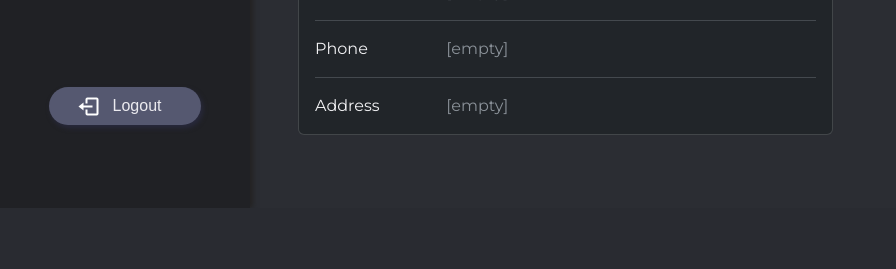
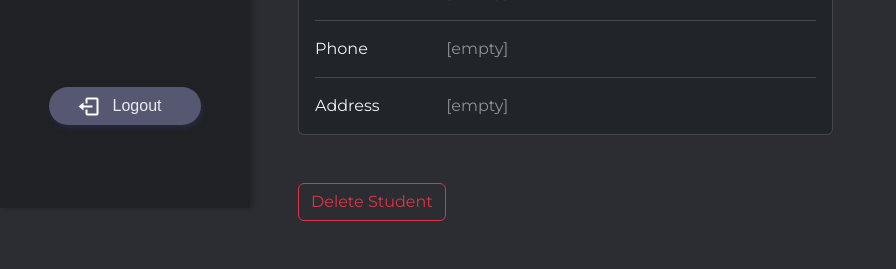
Before and after one commit to rnium/sec_ugrp, a Django app: page /account/student/1/ in a window 1280 px wide. Shown: the part 592-861 px from the top of the page, without its empty margins (0-896 px from the left). Before the commit the page ends 795 px from the top, so only its background shows below. Run offline with Django 4.2, Linux system fonts and the light colour scheme; a user stored in the database is signed in; tables that the repository leaves empty hold one stand-in row (values such as "Sample post"); grey boxes marked "Sample" are stand-in pictures; data that the repository does not hold is empty; some libraries are stand-ins or nearby versions; some web fonts are replaced.

Commit message:
delete student api

```diff
--- a/account/templates/account/view_student_profile.html
+++ b/account/templates/account/view_student_profile.html
@@ -180,8 +180,41 @@
             </div>
 
           </div>
+
+          <div class="delete-btn-container mt-4 w-100">
+            <button class="btn btn-outline-danger" data-bs-toggle="modal" data-bs-target="#deleteStudentModal">Delete Student</button>
+          </div>
         </div>
     </section>
+</div>
+
+<!-- Delete student Modal -->
+<div class="modal fade" id="deleteStudentModal" data-bs-backdrop="static" data-bs-keyboard="false" tabindex="-1" aria-labelledby="staticBackdropLabel" aria-hidden="true">
+  <div class="modal-dialog">
+      <div class="modal-content bg-material">
+          <div class="modal-header">
+              <div class="modal-title text-info" id="changeWithPasswordModalLabel">Confirm Action</div>
+              <button type="button" class="btn-close" data-bs-dismiss="modal" aria-label="Close"></button>
+          </div>
+          <div class="modal-body">
+              <div class="text-center mb-4 mt-1">Enter your password to continue</div>
+              <div class="input-group mb-3 shadow-sm">
+                  <span class="input-group-text bg-material-1" id="basic-addon1"><i class='bx bx-fingerprint fs-4'></i></span>
+                  <input type="password" class="form-control py-2" placeholder="Password" aria-label="Username" aria-describedby="basic-addon1">
+              </div>
+              <div class="alert alert-warning text-center" role="alert" style="display: none;">
+              </div>
+          </div>
+          <div class="d-flex justify-end pb-3 pe-3 justify-content-end">
+              <button class="ms-auto btn btn-secondary btn-iconized px-3 shadow-sm" id="confirm-del-btn">
+                  <div class="d-flex align-items-center ">
+                      <i class='bx bxs-trash-alt me-2'></i>
+                      <span class="roboto-font ">Delete</span>
+                  </div>
+              </button>
+          </div>
+      </div>
+  </div>
 </div>
 {% endblock content %}
 
--- a/account/views.py
+++ b/account/views.py
@@ -28,6 +28,7 @@ from rest_framework import status
 from rest_framework.status import HTTP_200_OK, HTTP_400_BAD_REQUEST, HTTP_401_UNAUTHORIZED
 from rest_framework.generics import CreateAPIView
 from . import utils
+from results.api.utils import is_confirmed_user
 from .models import StudentAccount, InviteToken, AdminAccount
 from .serializer import StudentAccountSerializer
 from results.utils import render_error
@@ -242,6 +243,38 @@ def create_student_via_excel(request, pk):
     else:
         return JsonResponse({'details': 'Not allowed!'}, status=400)
 
+
+@api_view(['POST'])
+@permission_classes([IsAuthenticated])
+def delete_student(request, registration):
+    try:
+        student = StudentAccount.objects.get(registration=registration)
+    except StudentAccount.DoesNotExist:
+        return Response(data={"details": "Not found"}, status=status.HTTP_404_NOT_FOUND)
+    # cheking admin user
+    if hasattr(request.user, 'adminaccount'):
+        if (request.user.adminaccount.dept is not None and
+            request.user.adminaccount.dept != student.session.dept):
+            return Response(data={'details': 'Unauthorized'}, status=status.HTTP_403_FORBIDDEN)
+    else:
+        return Response(data={'details': 'Unauthorized'}, status=status.HTTP_403_FORBIDDEN)
+    # checking password
+    if not is_confirmed_user(request, username=request.user.username):
+        return Response(data={"details": "Incorrect password"}, status=status.HTTP_403_FORBIDDEN)
+    # url to be redirected after deletion
+    session_url = reverse('results:view_session', kwargs={
+        'dept_name': student.session.dept.name,
+        'from_year': student.session.from_year,
+        'to_year': student.session.to_year
+    })
+    # delete
+    if hasattr(student, 'user'):
+        student.user.delete()
+    else:
+        student.delete()
+    return Response(data={"session_url": session_url})
+
+
 # Account recovery
 def forgot_password_get(request):
     return render(request, 'account/forgot.html')
```
